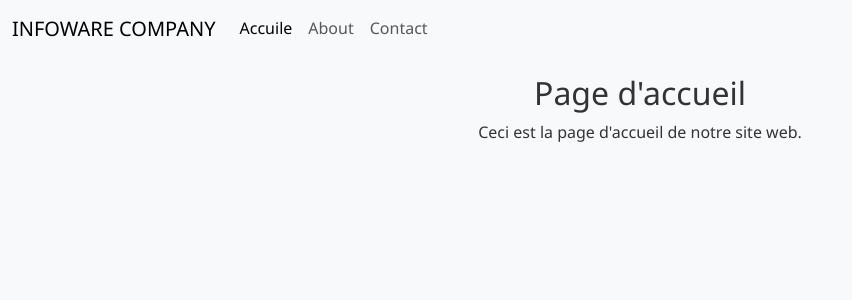
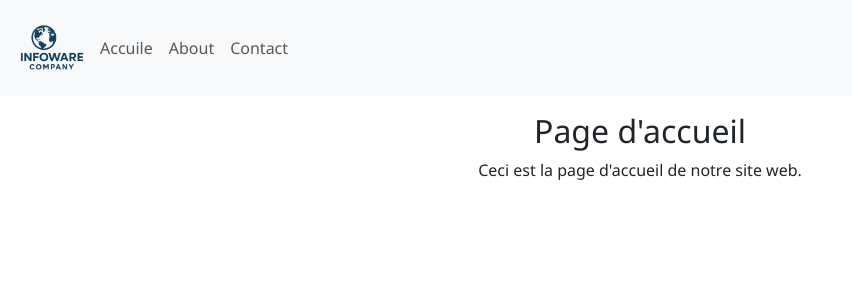
Before and after one commit to the8Proffesional/FLASK, a Flask app: page / in a window 1280 px wide. Shown: the top 300 px of the page, without its empty margins (0-852 px from the left). Run offline with Flask 3, Linux system fonts and the light colour scheme.

Commit message:
add logo

```diff
--- a/Site/static/style.css
+++ b/Site/static/style.css
@@ -15,10 +15,6 @@
 
 body {
     font-family: 'Segoe UI', Tahoma, Geneva, Verdana, sans-serif;
-    background-color: var(--secondary-color);
-    color: var(--text-color);
-    line-height: 1.6;
-
 }
 
 /* Style de la section À propos */
--- a/Site/templates/base.html
+++ b/Site/templates/base.html
@@ -8,16 +8,16 @@
     <title>{% block title %}{% endblock %}</title>
 </head>
 <body>
-    <nav class="navbar navbar-expand-lg bg-body-tertiary">
-        <div class="container-fluid">
-          <a class="navbar-brand" href="#">INFOWARE COMPANY</a>
+    <nav class="navbar navbar-expand-lg bg-light" >
+        <div class="container-fluid" >
+          <img width="80px" src="{{url_for('static', filename='logo.png')}}" alt="logo">
           <button class="navbar-toggler" type="button" data-bs-toggle="collapse" data-bs-target="#navbarNav" aria-controls="navbarNav" aria-expanded="false" aria-label="Toggle navigation">
             <span class="navbar-toggler-icon"></span>
           </button>
           <div class="collapse navbar-collapse" id="navbarNav">
             <ul class="navbar-nav">
               <li class="nav-item">
-                <a class="nav-link active" aria-current="page" href="{{ url_for('main.home') }}">Accuile</a>
+                <a class="nav-link"  href="{{ url_for('main.home') }}">Accuile</a>
               </li>
               <li class="nav-item">
                 <a class="nav-link" href={{ url_for('about.about_page') }}>About</a>
```
Also changed, not shown: Site/static/logo.png (added).
